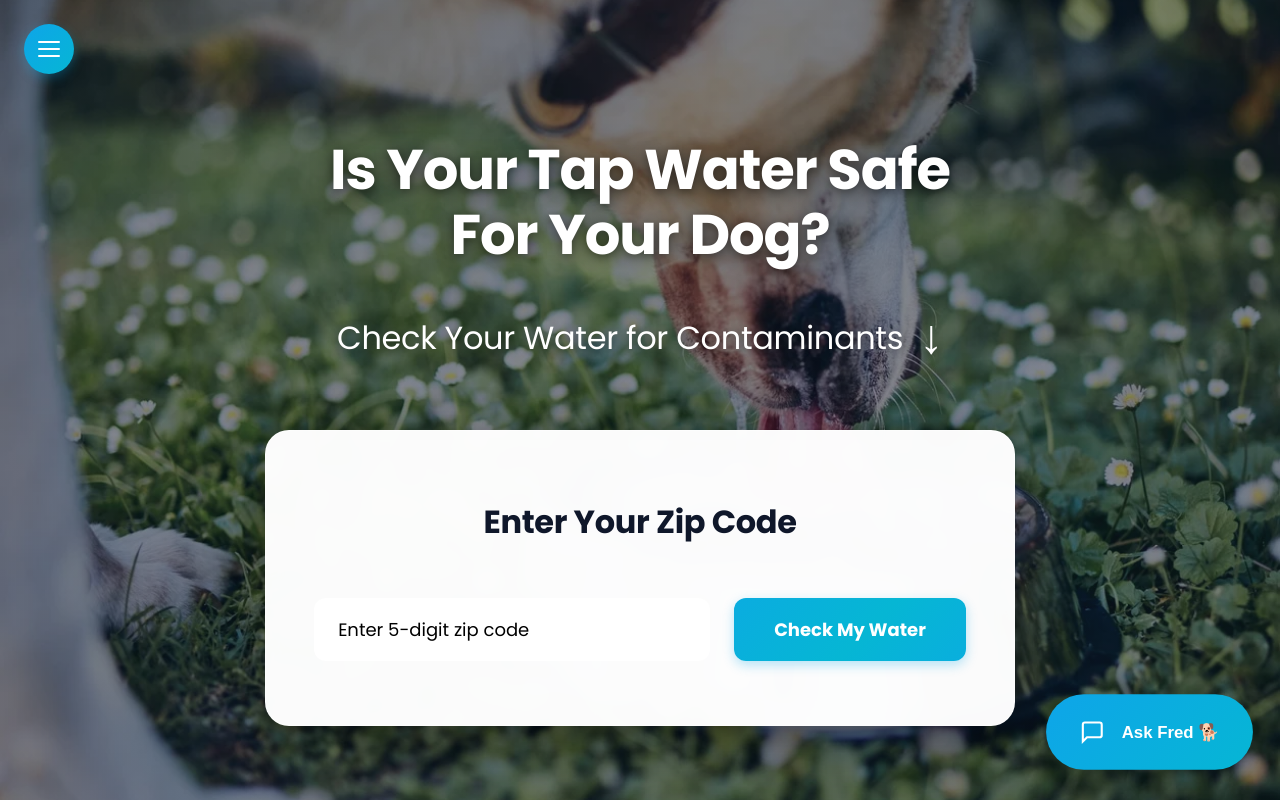
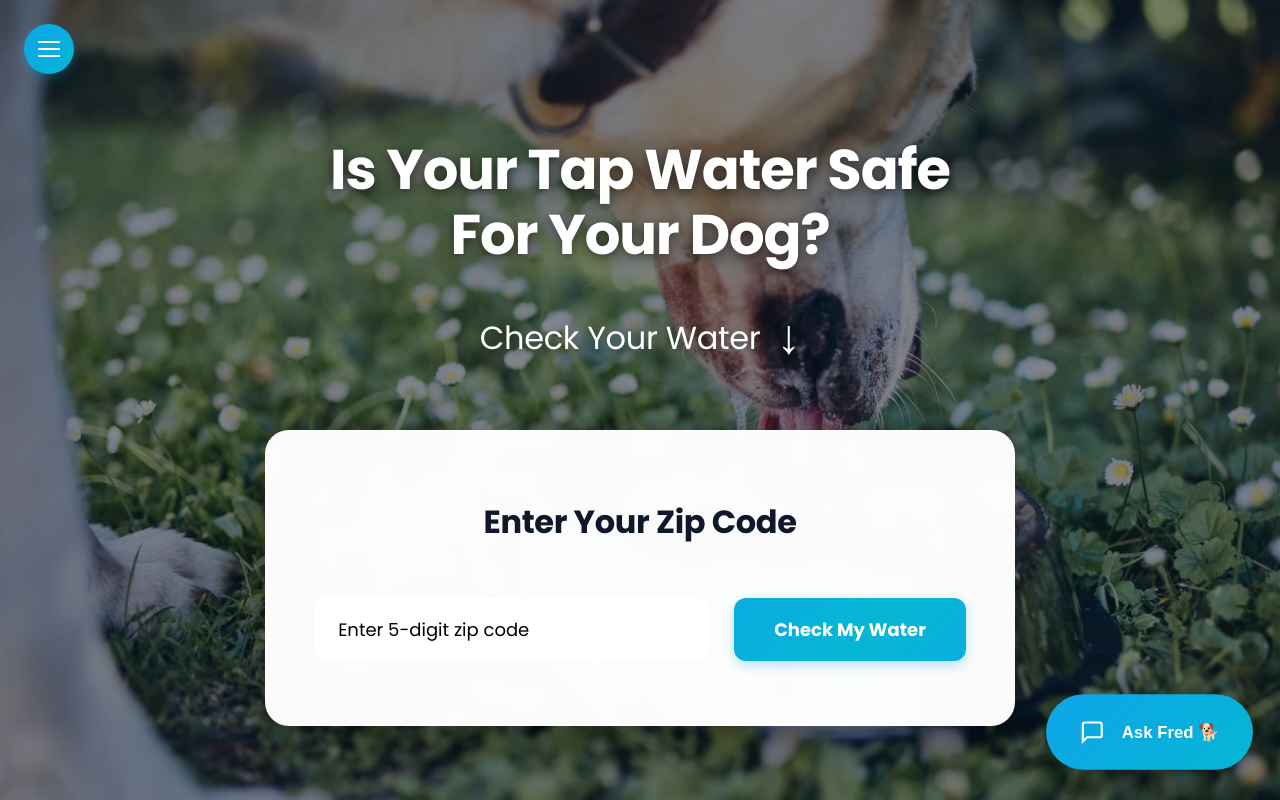
Before and after one commit to ugobe007/DogBox, a plain HTML site: page index.html in a window 1280 px wide. Shown: the top 800 px of the page. Drawn offline with Linux system fonts and the light colour scheme.

Commit message:
Simplify CTA text to 'Check Your Water' with arrow

```diff
--- a/index.html
+++ b/index.html
@@ -49,7 +49,7 @@
                 <div class="hero-content">
                     <h1>Is Your Tap Water Safe<br>For Your Dog?</h1>
                     <p class="hero-cta-text">
-                        Check Your Water for Contaminants
+                        Check Your Water
                         <span class="arrow-down">↓</span>
                     </p>
 
```
